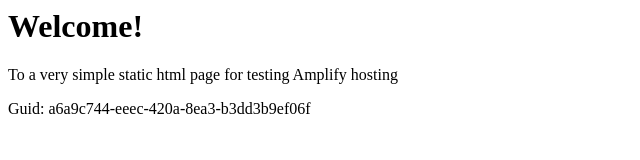
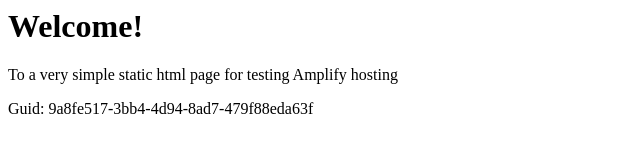
Before and after one commit to aws-aemilia-bom/Github-PR-Commit-Integration-Test-DoNotTouch-GitHubWebhookPushCanaryTest-v1-prod-ap-south-1, a website: page src/index.html in a window 1280 px wide. Shown: the full height of the page, 0-640 px from the left. Drawn offline with Linux system fonts and the light colour scheme.

Commit message:
commit from integ tests

```diff
--- a/src/index.html
+++ b/src/index.html
@@ -12,6 +12,6 @@
 <body>
     <h1>Welcome!</h1>
     <p>To a very simple static html page for testing Amplify hosting</p>
-    <p>Guid: a6a9c744-eeec-420a-8ea3-b3dd3b9ef06f</p></body>
+    <p>Guid: 9a8fe517-3bb4-4d94-8ad7-479f88eda63f</p></body>
 
 </html>
```
